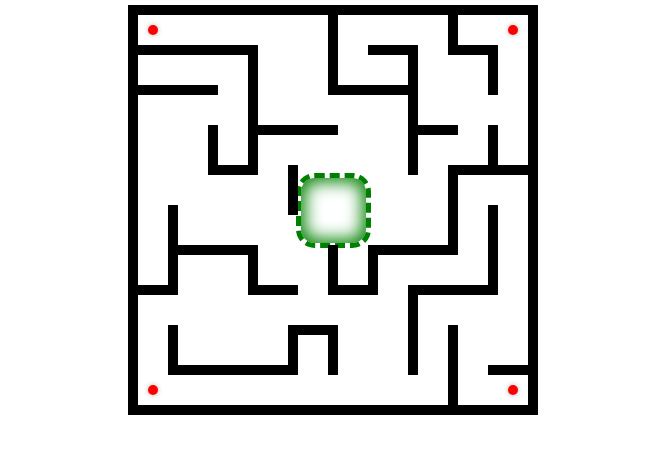
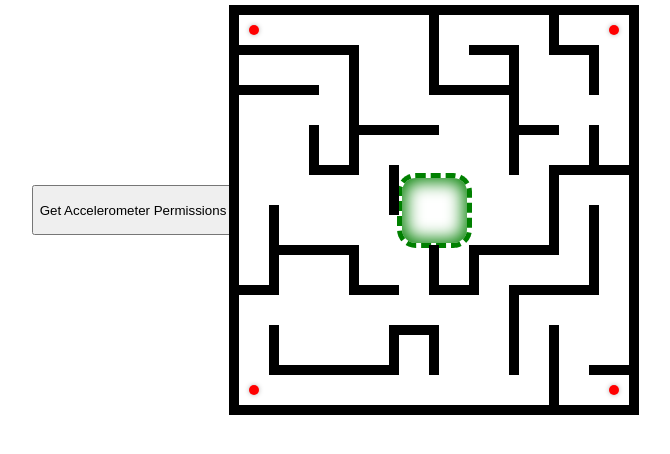
Before and after one commit to probstlukas/mociot-web-app, a plain HTML site: page index.html in a window 1280 px wide. Shown: the whole page, without its empty margins (307-977 px from the left). Drawn offline with Linux system fonts and the light colour scheme.

Commit message:
Add button for requesting accelerometer permissions

```diff
--- a/index.html
+++ b/index.html
@@ -25,6 +25,8 @@
     <body>
         <main>
             <div id="center">
+                <!-- Needed for iOS devices -->
+                <button id="accelPermsButton" onclick="getAccel()" style="height:50px;">Get Accelerometer Permissions</button>
                 <div id="game-container">
                     <div id="maze">
                         <div id="end"></div>
--- a/js/script.js
+++ b/js/script.js
@@ -1,10 +1,10 @@
+/* Layout  */
+
 const mazeElement = document.getElementById("maze");
 const ballElements = [];
 
 const pathWidth = 30;
 const wallWidth = 10;
-
-/* Implementation of balls  */
 
 // Balls in the maze
 const balls = [
@@ -156,3 +156,35 @@ walls.forEach(({ x, y, horizontal, length }) => {
 
     mazeElement.appendChild(wall);
 });
+
+/* Accelerometer logic */
+
+// Accelerometer logic
+function getAccel() {
+    if (typeof DeviceMotionEvent.requestPermission === 'function') {
+        DeviceMotionEvent.requestPermission()
+            .then(permissionState => {
+                if (permissionState === 'granted') {
+                    // Add a listener to get smartphone orientation
+                    // in the alpha-beta-gamma axes (units in degrees)
+                    window.addEventListener('deviceorientation', (event) => {
+                        // Your existing code to handle orientation data
+                    });
+                } else {
+                    alert('Accelerometer permission not granted');
+                }
+            })
+            .catch(console.error);
+    } else {
+        // Non-iOS devices or browsers that don't require permission
+        window.addEventListener('deviceorientation', (event) => {
+
+        });
+    }
+}
+
+// Wait for the DOM to be fully loaded
+document.addEventListener('DOMContentLoaded', () => {
+    // Attach the getAccel function to the button click event
+    document.getElementById('accelPermsButton').addEventListener('click', getAccel);
+});
```
Also changed, not shown: https.txt (added), 3 other files.
